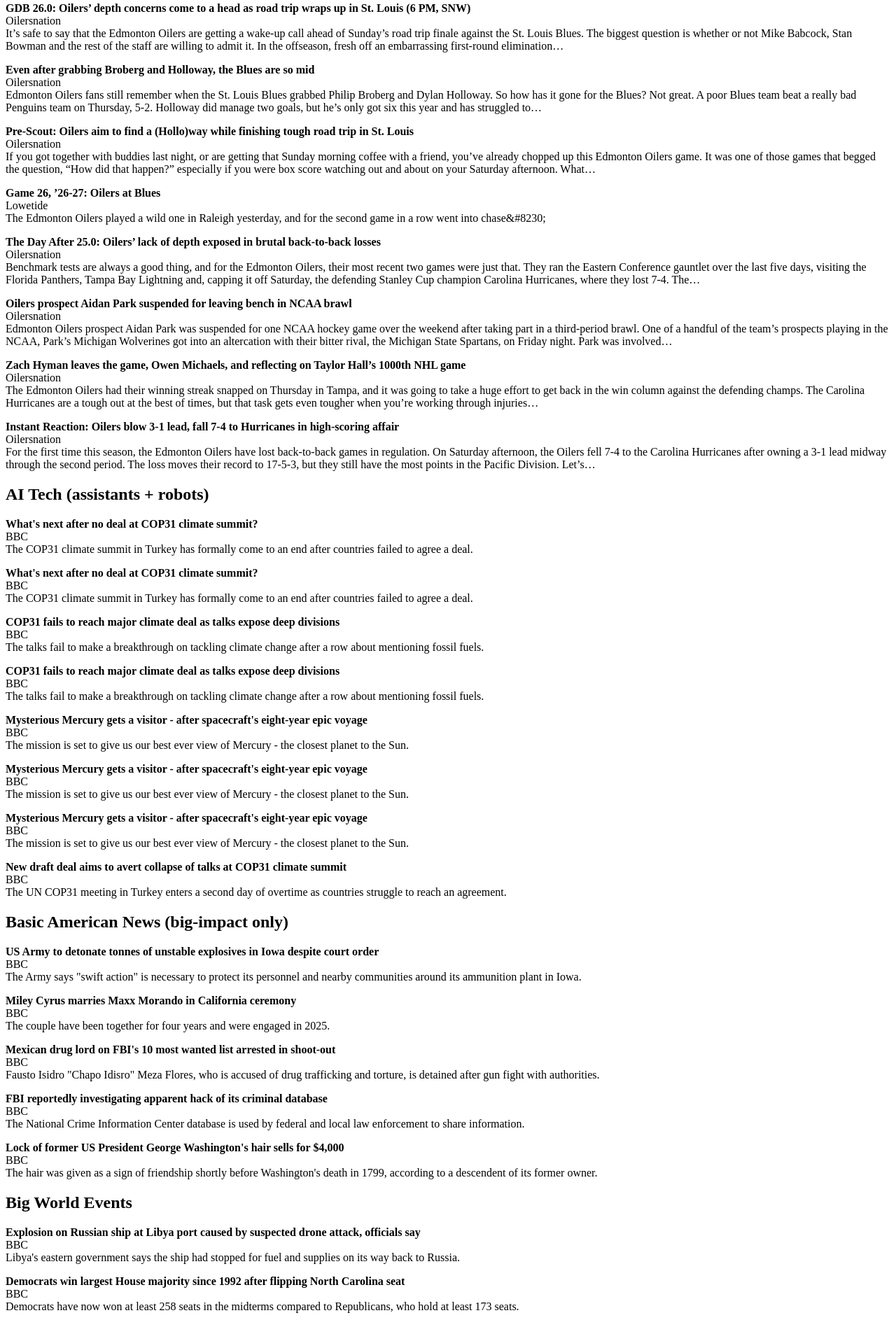
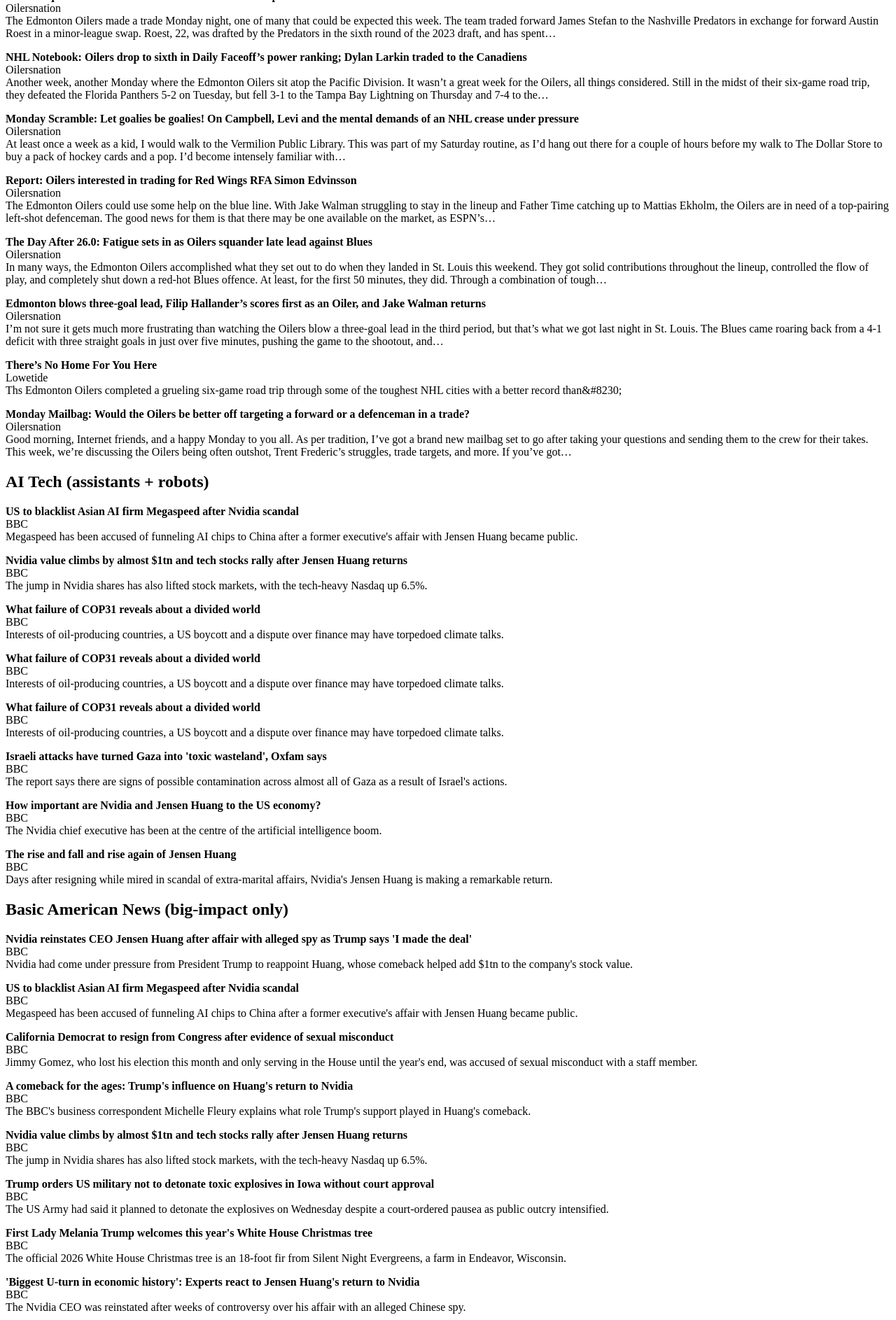
Before and after one commit to ldorchester/doomscroll-briefing, a plain HTML site: page index.html in a window 1280 px wide. Shown: the part 911-2797 px from the top of the page at 70% size. Drawn offline with Linux system fonts and the light colour scheme.

Commit message:
Daily briefing update

```diff
--- a/index.html
+++ b/index.html
@@ -7,52 +7,55 @@
 </head>
 <body>
 <h1>Doomscroll Briefing</h1>
-<p>Sunday, November 22, 2026 • New since: Sat 02:57 PM → Sun 02:57 PM (America/Edmonton)</p>
+<p>Monday, November 23, 2026 • New since: Sun 08:02 PM → Mon 08:02 PM (America/Edmonton)</p>
 
 <h2>Canada News</h2>
 <p>No new items since last send.</p>
 <h2>Sports (Oilers + NHL — real news)</h2>
-<p><strong>NFL Live Tracker: Jaguars vs. Giants</strong><br>Sportsnet<br>&lt;p&gt;The top teams in the AFC South and NFC East clash as the Jacksonville Jaguars take to New York to face the Giants on Sunday. Check out the action on our live tracker at 4:25 p.m. ET / 2:25 p.m. PCT.&lt;/p&gt;</p>
-<p><strong>Mahomes, Chiefs rout Cardinals for third straight win</strong><br>Sportsnet<br>&lt;p&gt;Patrick Mahomes threw for 324 yards and three touchdowns in just over three quarters, Travis Kelce caught two of the TD passes, and the Kansas City Chiefs whipped the Arizona Cardinals 34-7 on Sunday to take some momentum into a crucial five-week stretch.&lt;/p&gt;</p>
-<p><strong>Bussi makes 25 saves to help Hurricanes down Rangers</strong><br>Sportsnet<br>&lt;p&gt;Jackson Blake put Carolina ahead and Brandon Bussi made 25 saves and the Carolina Hurricanes defeated the New York Rangers 5-2 on Sunday.&lt;/p&gt;</p>
-<p><strong>Report: Tigers, RHP Luis Gil agree to one-year, $2.3M deal</strong><br>Sportsnet<br>&lt;p&gt;Luis Gil has agreed to a one-year, $2.3 million deal with the Tigers after being non-tendered by the Yankees on Friday, ESPN&amp;#8217;s Jeff Passan reported Sunday. &lt;/p&gt;</p>
-<p><strong>Steelers’ Metcalf ejected after dust-up with Eagles’ DeJean</strong><br>Sportsnet<br>&lt;p&gt;Watch as Pittsburgh Steelers wideout DK Metcalf once again finds himself at the centre of controversy, receiving an unsportsmanlike conduct penalty and being ejected after appearing to poke Philadelphia Eagles corner Cooper DeJean in the eyes.&lt;/p&gt;</p>
-<p><strong>Titans’ Tate takes advantage of Cowboys’ defensive lapse for 59-yard TD</strong><br>Sportsnet<br>&lt;p&gt;Watch as Tennessee Titans&amp;#8217; Carnell Tate hauls in a short catch from Cam Ward and gets up off the turf untouched by a Cowboys defender and runs for a massive 59-yard TD.&lt;/p&gt;</p>
-<p><strong>Steelers’ DK Metcalf ejected against Eagles after eye-poke</strong><br>Sportsnet<br>&lt;p&gt;Pittsburgh Steelers wide receiver DK Metcalf was ejected from Sunday&amp;#8217;s game against the Philadelphia Eagles for poking defensive back Cooper DeJean in the eye. &lt;/p&gt;</p>
-<p><strong>Lions’ Williams flips into end zone to cap off 57-yard TD</strong><br>Sportsnet<br>&lt;p&gt;Watch as Jameson Williams has the Detroit Lions offence firing, burning the Tampa Bay Buccaneers for a 57-yard score and flipping into the end zone for good measure.&lt;/p&gt;</p>
+<p><strong>Larkin picks up first point as a Canadien with assist on Newhook goal</strong><br>Sportsnet<br>&lt;p&gt;Watch as Montreal Canadiens forward Dylan Larkin registers his first point with his new team on Alex Newhook&amp;#8217;s goal.&lt;/p&gt;</p>
+<p><strong>76ers’ James beats halftime buzzer with side-step three</strong><br>Sportsnet<br>&lt;p&gt;Watch as Philadelphia 76ers’ LeBron James beats the halftime buzzer with a side-step three, creating space with a pump-fake before knocking down the triple to tie the game at 69 apiece against the Portland Trail Blazers.&lt;/p&gt;</p>
+<p><strong>Kings’ Laferriere goes between the legs for unreal finish</strong><br>Sportsnet<br>&lt;p&gt;Watch as Los Angeles Kings forward Alex Laferriere comes up with a beautiful power-play goal against the Montreal Canadiens, snatching an errant shot and going between his legs for a highlight-reel finish.&lt;/p&gt;</p>
+<p><strong>NFL Live Tracker: Bengals vs. Commanders</strong><br>Sportsnet<br></p>
+<p><strong>Jets’ Vilardi scores two goals on first two shots vs. Mammoth</strong><br>Sportsnet<br>&lt;p&gt;Watch as Winnipeg Jets&amp;#8217; Gabriel Vilardi scores a pair of quick goals on his first two shots of the game to get his team off to a big start early against the Utah Mammoth.&lt;/p&gt;</p>
+<p><strong>Agent says Crosby wants ‘to be a Penguin forever’</strong><br>Sportsnet<br></p>
+<p><strong>Hughes: Larkin’s interest in Canadiens grew ‘not long after’ fan chants</strong><br>Sportsnet<br>&lt;p&gt;Montreal Canadiens GM Kent Hughes joins Hockey Central to discuss more about the Dylan Larkin trade, including the timeline of the move, whether Habs fans&amp;#8217; chants influenced Larkin&amp;#8217;s willingness to come to Montreal, and much more.&lt;/p&gt;</p>
+<p><strong>Islanders’ Schaefer details landlord Matt Martin’s influence on his game</strong><br>Sportsnet<br>&lt;p&gt;New York Islanders defenceman Matthew Schaefer joins Luke Gazdic in the box to discuss his landlord and former Islander Matt Martin&amp;#8217;s influence on his game and early career, how his teammates have his back, and more.&lt;/p&gt;</p>
 <h2>Sports Blogs (Oilers)</h2>
-<p><strong>GDB 26.0: Oilers’ depth concerns come to a head as road trip wraps up in St. Louis (6 PM, SNW)</strong><br>Oilersnation<br>It’s safe to say that the Edmonton Oilers are getting a wake-up call ahead of Sunday’s road trip finale against the St. Louis Blues. The biggest question is whether or not Mike Babcock, Stan Bowman and the rest of the staff are willing to admit it. In the offseason, fresh off an embarrassing first-round elimination…</p>
-<p><strong>Even after grabbing Broberg and Holloway, the Blues are so mid</strong><br>Oilersnation<br>Edmonton Oilers fans still remember when the St. Louis Blues grabbed Philip Broberg and Dylan Holloway. So how has it gone for the Blues? Not great. A poor Blues team beat a really bad Penguins team on Thursday, 5-2. Holloway did manage two goals, but he’s only got six this year and has struggled to…</p>
-<p><strong>Pre-Scout: Oilers aim to find a (Hollo)way while finishing tough road trip in St. Louis</strong><br>Oilersnation<br>If you got together with buddies last night, or are getting that Sunday morning coffee with a friend, you’ve already chopped up this Edmonton Oilers game. It was one of those games that begged the question, “How did that happen?” especially if you were box score watching out and about on your Saturday afternoon. What…</p>
-<p><strong>Game 26, ’26-27: Oilers at Blues</strong><br>Lowetide<br>The Edmonton Oilers played a wild one in Raleigh yesterday, and for the second game in a row went into chase&amp;#8230;</p>
-<p><strong>The Day After 25.0: Oilers’ lack of depth exposed in brutal back-to-back losses</strong><br>Oilersnation<br>Benchmark tests are always a good thing, and for the Edmonton Oilers, their most recent two games were just that. They ran the Eastern Conference gauntlet over the last five days, visiting the Florida Panthers, Tampa Bay Lightning and, capping it off Saturday, the defending Stanley Cup champion Carolina Hurricanes, where they lost 7-4. The…</p>
-<p><strong>Oilers prospect Aidan Park suspended for leaving bench in NCAA brawl</strong><br>Oilersnation<br>Edmonton Oilers prospect Aidan Park was suspended for one NCAA hockey game over the weekend after taking part in a third-period brawl. One of a handful of the team’s prospects playing in the NCAA, Park’s Michigan Wolverines got into an altercation with their bitter rival, the Michigan State Spartans, on Friday night. Park was involved…</p>
-<p><strong>Zach Hyman leaves the game, Owen Michaels, and reflecting on Taylor Hall’s 1000th NHL game</strong><br>Oilersnation<br>The Edmonton Oilers had their winning streak snapped on Thursday in Tampa, and it was going to take a huge effort to get back in the win column against the defending champs. The Carolina Hurricanes are a tough out at the best of times, but that task gets even tougher when you’re working through injuries…</p>
-<p><strong>Instant Reaction: Oilers blow 3-1 lead, fall 7-4 to Hurricanes in high-scoring affair</strong><br>Oilersnation<br>For the first time this season, the Edmonton Oilers have lost back-to-back games in regulation. On Saturday afternoon, the Oilers fell 7-4 to the Carolina Hurricanes after owning a 3-1 lead midway through the second period. The loss moves their record to 17-5-3, but they still have the most points in the Pacific Division. Let’s…</p>
+<p><strong>Oilers acquire Austin Roest from Predators in AHL swap for James Stefan</strong><br>Oilersnation<br>The Edmonton Oilers made a trade Monday night, one of many that could be expected this week. The team traded forward James Stefan to the Nashville Predators in exchange for forward Austin Roest in a minor-league swap. Roest, 22, was drafted by the Predators in the sixth round of the 2023 draft, and has spent…</p>
+<p><strong>NHL Notebook: Oilers drop to sixth in Daily Faceoff’s power ranking; Dylan Larkin traded to the Canadiens</strong><br>Oilersnation<br>Another week, another Monday where the Edmonton Oilers sit atop the Pacific Division. It wasn’t a great week for the Oilers, all things considered. Still in the midst of their six-game road trip, they defeated the Florida Panthers 5-2 on Tuesday, but fell 3-1 to the Tampa Bay Lightning on Thursday and 7-4 to the…</p>
+<p><strong>Monday Scramble: Let goalies be goalies! On Campbell, Levi and the mental demands of an NHL crease under pressure</strong><br>Oilersnation<br>At least once a week as a kid, I would walk to the Vermilion Public Library. This was part of my Saturday routine, as I’d hang out there for a couple of hours before my walk to The Dollar Store to buy a pack of hockey cards and a pop. I’d become intensely familiar with…</p>
+<p><strong>Report: Oilers interested in trading for Red Wings RFA Simon Edvinsson</strong><br>Oilersnation<br>The Edmonton Oilers could use some help on the blue line. With Jake Walman struggling to stay in the lineup and Father Time catching up to Mattias Ekholm, the Oilers are in need of a top-pairing left-shot defenceman. The good news for them is that there may be one available on the market, as ESPN’s…</p>
+<p><strong>The Day After 26.0: Fatigue sets in as Oilers squander late lead against Blues</strong><br>Oilersnation<br>In many ways, the Edmonton Oilers accomplished what they set out to do when they landed in St. Louis this weekend. They got solid contributions throughout the lineup, controlled the flow of play, and completely shut down a red-hot Blues offence. At least, for the first 50 minutes, they did. Through a combination of tough…</p>
+<p><strong>Edmonton blows three-goal lead, Filip Hallander’s scores first as an Oiler, and Jake Walman returns</strong><br>Oilersnation<br>I’m not sure it gets much more frustrating than watching the Oilers blow a three-goal lead in the third period, but that’s what we got last night in St. Louis. The Blues came roaring back from a 4-1 deficit with three straight goals in just over five minutes, pushing the game to the shootout, and…</p>
+<p><strong>There’s No Home For You Here</strong><br>Lowetide<br>Ths Edmonton Oilers completed a grueling six-game road trip through some of the toughest NHL cities with a better record than&amp;#8230;</p>
+<p><strong>Monday Mailbag: Would the Oilers be better off targeting a forward or a defenceman in a trade?</strong><br>Oilersnation<br>Good morning, Internet friends, and a happy Monday to you all. As per tradition, I’ve got a brand new mailbag set to go after taking your questions and sending them to the crew for their takes. This week, we’re discussing the Oilers being often outshot, Trent Frederic’s struggles, trade targets, and more. If you’ve got…</p>
 <h2>AI Tech (assistants + robots)</h2>
-<p><strong>What&#x27;s next after no deal at COP31 climate summit?</strong><br>BBC<br>The COP31 climate summit in Turkey has formally come to an end after countries failed to agree a deal.</p>
-<p><strong>What&#x27;s next after no deal at COP31 climate summit?</strong><br>BBC<br>The COP31 climate summit in Turkey has formally come to an end after countries failed to agree a deal.</p>
-<p><strong>COP31 fails to reach major climate deal as talks expose deep divisions</strong><br>BBC<br>The talks fail to make a breakthrough on tackling climate change after a row about mentioning fossil fuels.</p>
-<p><strong>COP31 fails to reach major climate deal as talks expose deep divisions</strong><br>BBC<br>The talks fail to make a breakthrough on tackling climate change after a row about mentioning fossil fuels.</p>
-<p><strong>Mysterious Mercury gets a visitor - after spacecraft&#x27;s eight-year epic voyage</strong><br>BBC<br>The mission is set to give us our best ever view of Mercury - the closest planet to the Sun.</p>
-<p><strong>Mysterious Mercury gets a visitor - after spacecraft&#x27;s eight-year epic voyage</strong><br>BBC<br>The mission is set to give us our best ever view of Mercury - the closest planet to the Sun.</p>
-<p><strong>Mysterious Mercury gets a visitor - after spacecraft&#x27;s eight-year epic voyage</strong><br>BBC<br>The mission is set to give us our best ever view of Mercury - the closest planet to the Sun.</p>
-<p><strong>New draft deal aims to avert collapse of talks at COP31 climate summit</strong><br>BBC<br>The UN COP31 meeting in Turkey enters a second day of overtime as countries struggle to reach an agreement.</p>
+<p><strong>US to blacklist Asian AI firm Megaspeed after Nvidia scandal</strong><br>BBC<br>Megaspeed has been accused of funneling AI chips to China after a former executive&#x27;s affair with Jensen Huang became public.</p>
+<p><strong>Nvidia value climbs by almost $1tn and tech stocks rally after Jensen Huang returns</strong><br>BBC<br>The jump in Nvidia shares has also lifted stock markets, with the tech-heavy Nasdaq up 6.5%.</p>
+<p><strong>What failure of COP31 reveals about a divided world</strong><br>BBC<br>Interests of oil-producing countries, a US boycott and a dispute over finance may have torpedoed climate talks.</p>
+<p><strong>What failure of COP31 reveals about a divided world</strong><br>BBC<br>Interests of oil-producing countries, a US boycott and a dispute over finance may have torpedoed climate talks.</p>
+<p><strong>What failure of COP31 reveals about a divided world</strong><br>BBC<br>Interests of oil-producing countries, a US boycott and a dispute over finance may have torpedoed climate talks.</p>
+<p><strong>Israeli attacks have turned Gaza into &#x27;toxic wasteland&#x27;, Oxfam says</strong><br>BBC<br>The report says there are signs of possible contamination across almost all of Gaza as a result of Israel&#x27;s actions.</p>
+<p><strong>How important are Nvidia and Jensen Huang to the US economy?</strong><br>BBC<br>The Nvidia chief executive has been at the centre of the artificial intelligence boom.</p>
+<p><strong>The rise and fall and rise again of Jensen Huang</strong><br>BBC<br>Days after resigning while mired in scandal of extra-marital affairs, Nvidia&#x27;s Jensen Huang is making a remarkable return.</p>
 <h2>Basic American News (big-impact only)</h2>
-<p><strong>US Army to detonate tonnes of unstable explosives in Iowa despite court order</strong><br>BBC<br>The Army says &quot;swift action&quot; is necessary to protect its personnel and nearby communities around its ammunition plant in Iowa.</p>
-<p><strong>Miley Cyrus marries Maxx Morando in California ceremony</strong><br>BBC<br>The couple have been together for four years and were engaged in 2025.</p>
-<p><strong>Mexican drug lord on FBI&#x27;s 10 most wanted list arrested in shoot-out</strong><br>BBC<br>Fausto Isidro &quot;Chapo Idisro&quot; Meza Flores, who is accused of drug trafficking and torture, is detained after gun fight with authorities.</p>
-<p><strong>FBI reportedly investigating apparent hack of its criminal database</strong><br>BBC<br>The National Crime Information Center database is used by federal and local law enforcement to share information.</p>
-<p><strong>Lock of former US President George Washington&#x27;s hair sells for $4,000</strong><br>BBC<br>The hair was given as a sign of friendship shortly before Washington&#x27;s death in 1799, according to a descendent of its former owner.</p>
+<p><strong>Nvidia reinstates CEO Jensen Huang after affair with alleged spy as Trump says &#x27;I made the deal&#x27;</strong><br>BBC<br>Nvidia had come under pressure from President Trump to reappoint Huang, whose comeback helped add $1tn to the company&#x27;s stock value.</p>
+<p><strong>US to blacklist Asian AI firm Megaspeed after Nvidia scandal</strong><br>BBC<br>Megaspeed has been accused of funneling AI chips to China after a former executive&#x27;s affair with Jensen Huang became public.</p>
+<p><strong>California Democrat to resign from Congress after evidence of sexual misconduct</strong><br>BBC<br>Jimmy Gomez, who lost his election this month and only serving in the House until the year&#x27;s end, was accused of sexual misconduct with a staff member.</p>
+<p><strong>A comeback for the ages: Trump&#x27;s influence on Huang&#x27;s return to Nvidia</strong><br>BBC<br>The BBC&#x27;s business correspondent Michelle Fleury explains what role Trump&#x27;s support played in Huang&#x27;s comeback.</p>
+<p><strong>Nvidia value climbs by almost $1tn and tech stocks rally after Jensen Huang returns</strong><br>BBC<br>The jump in Nvidia shares has also lifted stock markets, with the tech-heavy Nasdaq up 6.5%.</p>
+<p><strong>Trump orders US military not to detonate toxic explosives in Iowa without court approval</strong><br>BBC<br>The US Army had said it planned to detonate the explosives on Wednesday despite a court-ordered pausea as public outcry intensified.</p>
+<p><strong>First Lady Melania Trump welcomes this year&#x27;s White House Christmas tree</strong><br>BBC<br>The official 2026 White House Christmas tree is an 18-foot fir from Silent Night Evergreens, a farm in Endeavor, Wisconsin.</p>
+<p><strong>&#x27;Biggest U-turn in economic history&#x27;: Experts react to Jensen Huang&#x27;s return to Nvidia</strong><br>BBC<br>The Nvidia CEO was reinstated after weeks of controversy over his affair with an alleged Chinese spy.</p>
 <h2>Big World Events</h2>
-<p><strong>Explosion on Russian ship at Libya port caused by suspected drone attack, officials say</strong><br>BBC<br>Libya&#x27;s eastern government says the ship had stopped for fuel and supplies on its way back to Russia.</p>
-<p><strong>Democrats win largest House majority since 1992 after flipping North Carolina seat</strong><br>BBC<br>Democrats have now won at least 258 seats in the midterms compared to Republicans, who hold at least 173 seats.</p>
-<p><strong>What&#x27;s next after no deal at COP31 climate talks?</strong><br>BBC<br>The talks have been the longest-running in the summit&#x27;s history, with negotiations breaking down two days after they had been due to end.</p>
-<p><strong>What&#x27;s next after no deal at COP31 climate talks?</strong><br>BBC<br>The talks have been the longest-running in the summit&#x27;s history, with negotiations breaking down two days after they had been due to end.</p>
-<p><strong>US Army to detonate tonnes of unstable explosives in Iowa despite court order</strong><br>BBC<br>The Army says &quot;swift action&quot; is necessary to protect its personnel and nearby communities around its ammunition plant in Iowa.</p>
-<p><strong>COP31 fails to reach major climate deal as talks expose deep divisions</strong><br>BBC<br>The talks fail to make a breakthrough on tackling climate change after a row about mentioning fossil fuels.</p>
-<p><strong>&#x27;Danger seems greater all the time&#x27;: Ukrainians search for missing after Russian strikes</strong><br>BBC<br>The BBC&#x27;s Sarah Rainsford reports from the scene of a collapsed residential building in Ukraine&#x27;s Kyiv region.</p>
-<p><strong>&#x27;Danger seems greater all the time&#x27;: Ukrainians search for missing after Russian strikes</strong><br>BBC<br>The BBC&#x27;s Sarah Rainsford reports from the scene of a collapsed residential building in Ukraine&#x27;s Kyiv region.</p>
+<p><strong>US to blacklist Asian AI firm Megaspeed after Nvidia scandal</strong><br>BBC<br>Megaspeed has been accused of funneling AI chips to China after a former executive&#x27;s affair with Jensen Huang became public.</p>
+<p><strong>What strike on Russian ship in Libya says about spread of Ukraine war</strong><br>BBC<br>Ukraine&#x27;s sinking of a Russian battleship at a port in Libya raises the stakes of the war a notch, writes Frank Gardner.</p>
+<p><strong>&#x27;Biggest U-turn in economic history&#x27;: Experts react to Jensen Huang&#x27;s return to Nvidia</strong><br>BBC<br>The Nvidia CEO was reinstated after weeks of controversy over his affair with an alleged Chinese spy.</p>
+<p><strong>Iranian authorities flog singer who performed without hijab, lawyers say</strong><br>BBC<br>Parastoo Ahmadi, three musicians and a producer were reportedly given 74 lashes in Qom.</p>
+<p><strong>What failure of COP31 reveals about a divided world</strong><br>BBC<br>Interests of oil-producing countries, a US boycott and a dispute over finance may have torpedoed climate talks.</p>
+<p><strong>Comedian impersonates Trump&#x27;s dance moves, mocks trade talks at Canada press dinner</strong><br>BBC<br>The impersonator, Canadian comedian Mark Critch, poked fun at the US president&#x27;s search for a new press secretary and US-Canada trade talks.</p>
+<p><strong>Israeli attacks have turned Gaza into &#x27;toxic wasteland&#x27;, Oxfam says</strong><br>BBC<br>The report says there are signs of possible contamination across almost all of Gaza as a result of Israel&#x27;s actions.</p>
+<p><strong>The rise and fall and rise again of Jensen Huang</strong><br>BBC<br>Days after resigning while mired in scandal of extra-marital affairs, Nvidia&#x27;s Jensen Huang is making a remarkable return.</p>
 <h2>One Positive Story</h2>
-<p><strong>The First Museum Built in a Children’s Hospital Fulfills Dying Boy’s Wish For Playtime During Chemo</strong><br>Good News Network<br>&lt;p&gt;While a little boy was fighting a deadly disease in the Children’s Hospital of New Orleans he longed for a place to go get some fresh air or distraction from his woes. Before he died, he and his family started a foundation to raise money—and five years later his wish was fulfilled. Last week, his [&amp;#8230;]&lt;/p&gt; &lt;p&gt;The post &lt;a href=&quot;https://www.goodnewsnetwork.org/the-first-museum-built-in-a-childrens-hospital-fulfills-dying-boys-wish/&quot;&gt;The First Museum Built in a Children’s Hospital Fulfills Dying Boy’s Wish For Playtime During Chemo&lt;/a&gt; appeared first on &lt;a href=&quot;https://www.goodnewsnetwork.org&quot;&gt;Good News Network&lt;/a&gt;.&lt;/p&gt;</p>
+<p><strong>33 Kids Wrote Letters to a Wounded Veteran. 60 Years Later, His Son Is Searching to Thank Each One</strong><br>Good News Network<br>&lt;p&gt;In 1967, 33 Massachusetts schoolchildren were given a project: write a letter to a Navy corpsman they had never met who was wounded in Vietnam. None of them had any idea of the impact their letters had on the veteran, until his son, almost 60 years later, began searching them out. &amp;#8220;I just needed to [&amp;#8230;]&lt;/p&gt; &lt;p&gt;The post &lt;a href=&quot;https://www.goodnewsnetwork.org/dave-jacobson-letters-from-gloucester-project/&quot;&gt;33 Kids Wrote Letters to a Wounded Veteran. 60 Years Later, His Son Is Searching to Thank Each One&lt;/a&gt; appeared first on &lt;a href=&quot;https://www.goodnewsnetwork.org&quot;&gt;Good News Network&lt;/a&gt;.&lt;/p&gt;</p>
 </body></html>
```
